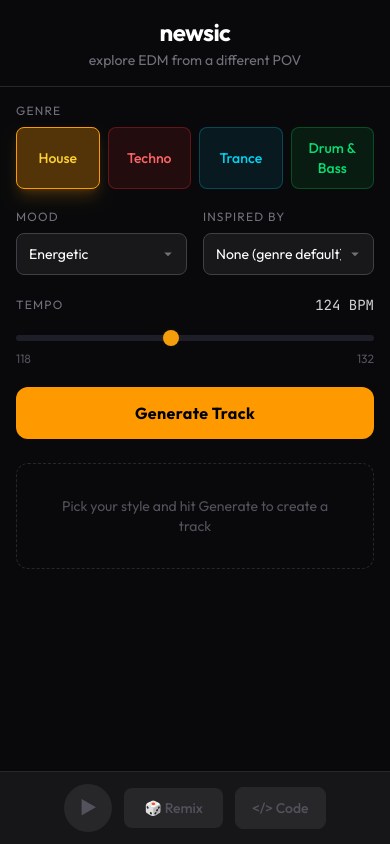
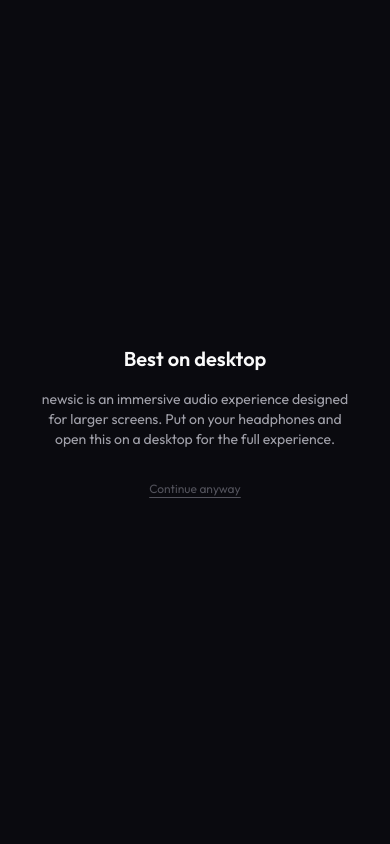
Before and after one commit to sacredvoid/newsic, a React (Vite) app: page / in a window 390 px wide. Built offline with nearby package versions, Linux system fonts and the light colour scheme.

Commit message:
feat: restructure to full-viewport DAW layout with sidebar

```diff
--- a/src/App.tsx
+++ b/src/App.tsx
@@ -1,24 +1,85 @@
+import { useEffect } from 'react'
 import { GenreSelector } from './components/GenreSelector'
 import { MixerBoard } from './components/MixerBoard'
 import { TransportBar } from './components/TransportBar'
 import { CodePreview } from './components/CodePreview'
+import { AudioVisualizer } from './components/AudioVisualizer'
+import { MobileBanner } from './components/MobileBanner'
 import { useTrack } from './hooks/useTrack'
+
+const genreAccentMap: Record<string, { accent: string; glow: string }> = {
+  house: { accent: '#f59e0b', glow: 'rgba(245, 158, 11, 0.08)' },
+  techno: { accent: '#ef4444', glow: 'rgba(239, 68, 68, 0.08)' },
+  trance: { accent: '#06b6d4', glow: 'rgba(6, 182, 212, 0.08)' },
+  dnb: { accent: '#22c55e', glow: 'rgba(34, 197, 94, 0.08)' },
+}
 
 function App() {
   const track = useTrack()
 
+  // Update CSS custom properties when genre changes
+  useEffect(() => {
+    const colors = genreAccentMap[track.state.genre]
+    if (colors) {
+      document.documentElement.style.setProperty('--accent', colors.accent)
+      document.documentElement.style.setProperty('--accent-glow', colors.glow)
+    }
+  }, [track.state.genre])
+
+  const accentHex = genreAccentMap[track.state.genre]?.accent ?? '#f59e0b'
+
   return (
-    <div className="min-h-screen bg-zinc-950 text-white flex flex-col">
-      {/* Header */}
-      <header className="p-4 border-b border-zinc-800">
-        <div className="max-w-4xl mx-auto text-center">
-          <h1 className="text-2xl font-bold tracking-tight">newsic</h1>
-          <p className="text-zinc-500 text-sm mt-0.5">explore EDM from a different POV</p>
+    <>
+      <MobileBanner />
+      <div className="h-screen flex flex-col overflow-hidden" style={{ background: `var(--surface-base)` }}>
+        {/* Top header bar */}
+        <header className="flex items-center justify-between px-5 py-3 border-b" style={{ borderColor: 'var(--border-subtle)' }}>
+          <h1 className="text-lg font-semibold tracking-tight font-mono" style={{ color: 'var(--text-primary)' }}>
+            newsic
+          </h1>
+          <div className="flex items-center gap-2">
+            {track.generatedTrack && (
+              <>
+                <button
+                  onClick={track.toggleShowCode}
+                  className="px-3 py-1.5 rounded-md text-xs font-medium transition-all border"
+                  style={{
+                    borderColor: track.state.showCode ? 'var(--accent)' : 'var(--border-standard)',
+                    color: track.state.showCode ? accentHex : 'var(--text-secondary)',
+                    background: track.state.showCode ? 'var(--accent-glow)' : 'transparent',
+                  }}
+                >
+                  {'</>'} Code
+                </button>
+                <a
+                  href={`https://strudel.cc/#${btoa(track.generatedTrack.code)}`}
+                  target="_blank"
+                  rel="noopener noreferrer"
+                  className="px-3 py-1.5 rounded-md text-xs font-medium transition-all border"
+                  style={{
+                    borderColor: 'var(--border-standard)',
+                    color: 'var(--text-secondary)',
+                  }}
+                >
+                  Open in Strudel
+                </a>
+              </>
+            )}
           </div>
         </header>
 
-      {/* Main content */}
-      <main className="flex-1 max-w-4xl mx-auto w-full p-4 space-y-6 pb-24">
+        {/* Main content area */}
+        <div className="flex flex-1 min-h-0">
+          {/* Sidebar */}
+          <aside
+            className="w-[280px] shrink-0 flex flex-col border-r overflow-y-auto p-5"
+            style={{
+              borderColor: 'var(--border-subtle)',
+              background: 'var(--surface-glass)',
+              backdropFilter: 'blur(40px)',
+              WebkitBackdropFilter: 'blur(40px)',
+            }}
+          >
             <GenreSelector
               genre={track.state.genre}
               mood={track.state.mood}
@@ -31,31 +92,61 @@
               onGenerate={track.generate}
               loading={track.loading}
             />
+          </aside>
 
+          {/* Main right panel */}
+          <div className="flex-1 flex flex-col min-w-0">
+            {/* Visualizer area */}
+            <div className="flex-1 relative min-h-0">
+              {/* Ambient genre glow */}
+              <div
+                className="absolute inset-0 transition-all duration-1000"
+                style={{
+                  background: `radial-gradient(ellipse at 50% 60%, ${accentHex}12 0%, transparent 70%)`,
+                }}
+              />
+              <AudioVisualizer
+                isPlaying={track.state.isPlaying}
+                accentColor={accentHex}
+                analyserNode={track.analyserNode}
+              />
+
+              {/* Code preview overlay */}
+              {track.state.showCode && track.generatedTrack && (
+                <div className="absolute inset-0 z-10">
+                  <CodePreview code={track.generatedTrack.code} />
+                </div>
+              )}
+            </div>
+
+            {/* Mixer */}
+            <div className="border-t" style={{ borderColor: 'var(--border-subtle)' }}>
               <MixerBoard
                 layers={track.state.layers}
                 onToggleMute={track.toggleMute}
                 onVolumeChange={track.setVolume}
                 hasTrack={!!track.generatedTrack}
+                isPlaying={track.state.isPlaying}
+                accentColor={accentHex}
               />
+            </div>
 
-        {track.state.showCode && track.generatedTrack && (
-          <CodePreview code={track.generatedTrack.code} />
-        )}
-      </main>
-
-      {/* Transport bar */}
+            {/* Transport */}
+            <div className="border-t" style={{ borderColor: 'var(--border-subtle)' }}>
               <TransportBar
                 isPlaying={track.state.isPlaying}
-        showCode={track.state.showCode}
                 hasTrack={!!track.generatedTrack}
                 onPlay={track.play}
                 onStop={track.stop}
                 onRemix={track.remix}
-        onToggleCode={track.toggleShowCode}
                 loading={track.loading}
+                accentColor={accentHex}
               />
             </div>
+          </div>
+        </div>
+      </div>
+    </>
   )
 }
 
--- /dev/null
+++ b/src/components/AudioVisualizer.tsx
@@ -0,0 +1,15 @@
+interface AudioVisualizerProps {
+  isPlaying: boolean
+  accentColor: string
+  analyserNode: AnalyserNode | null
+}
+
+export function AudioVisualizer({ isPlaying }: AudioVisualizerProps) {
+  return (
+    <div className="w-full h-full flex items-center justify-center relative">
+      <p className="text-sm" style={{ color: 'var(--text-muted)' }}>
+        {isPlaying ? 'Visualizer coming soon...' : 'Generate a track to see the visualizer'}
+      </p>
+    </div>
+  )
+}
--- /dev/null
+++ b/src/components/MobileBanner.tsx
@@ -0,0 +1,29 @@
+import { useState } from 'react'
+
+export function MobileBanner() {
+  const [dismissed, setDismissed] = useState(false)
+
+  if (dismissed) return null
+
+  return (
+    <div className="md:hidden fixed inset-0 z-50 flex flex-col items-center justify-center p-8 text-center"
+      style={{ background: 'var(--surface-base)' }}>
+      <div className="space-y-4">
+        <h2 className="text-xl font-semibold" style={{ color: 'var(--text-primary)' }}>
+          Best on desktop
+        </h2>
+        <p className="text-sm max-w-xs" style={{ color: 'var(--text-secondary)' }}>
+          newsic is an immersive audio experience designed for larger screens.
+          Put on your headphones and open this on a desktop for the full experience.
+        </p>
+        <button
+          onClick={() => setDismissed(true)}
+          className="text-xs underline underline-offset-4 mt-4"
+          style={{ color: 'var(--text-muted)' }}
+        >
+          Continue anyway
+        </button>
+      </div>
+    </div>
+  )
+}
--- a/src/hooks/useTrack.ts
+++ b/src/hooks/useTrack.ts
@@ -24,6 +24,7 @@
   const [generatedTrack, setGeneratedTrack] = useState<GeneratedTrack | null>(null)
   const [loading, setLoading] = useState(false)
   const initRef = useRef(false)
+  const [analyserNode] = useState<AnalyserNode | null>(null)
 
   const ensureInit = useCallback(async () => {
     if (!initRef.current) {
@@ -143,6 +144,7 @@
     state,
     generatedTrack,
     loading,
+    analyserNode,
     setGenre,
     setMood,
     setArtist,
```
Lines whose indentation alone changed are shown as unchanged.
